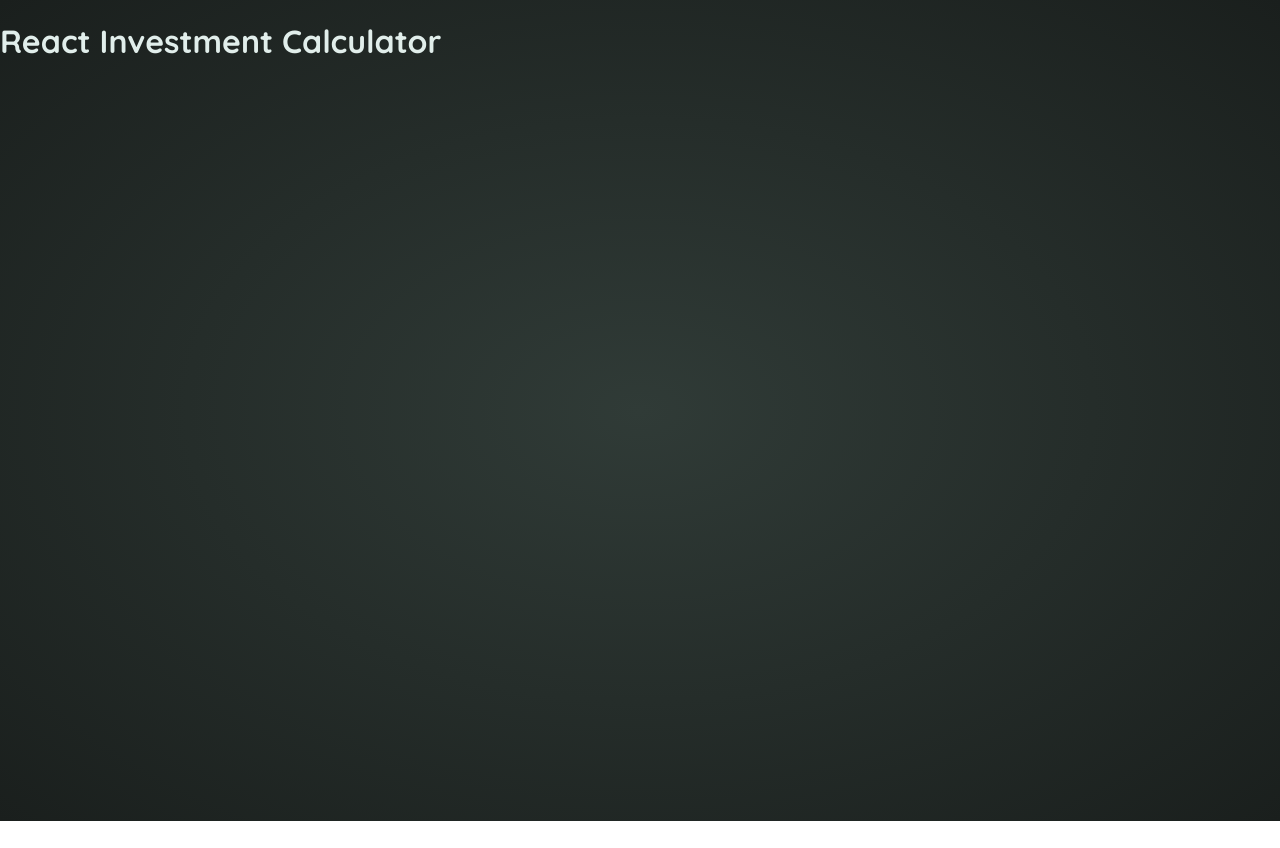
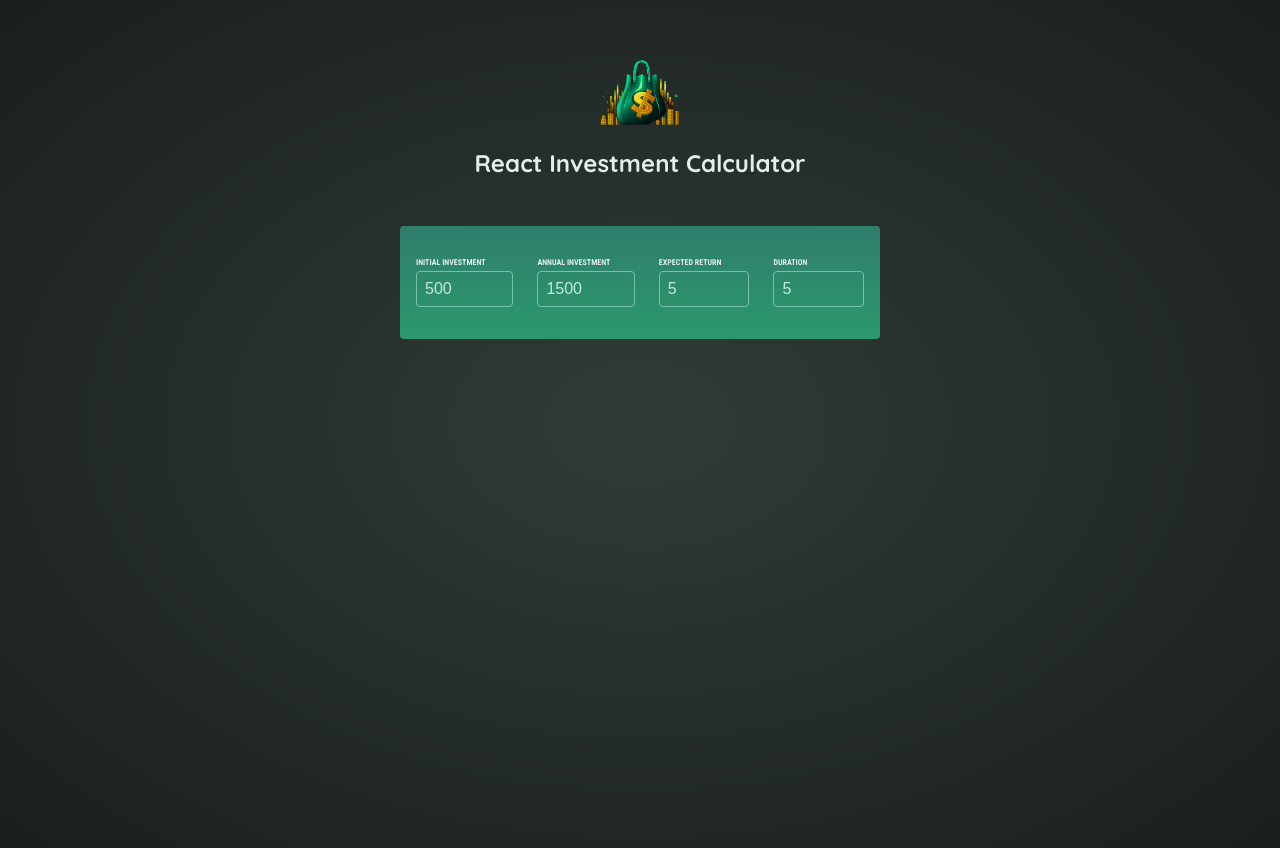
Before and after one commit to rdpfeifle/investment-calculator, a React (Vite) app: page / in a window 1280 px wide. Before the commit the page ends 821 px from the top, so only its background shows below. Built offline with nearby package versions, Linux system fonts and the light colour scheme.

Commit message:
Create UserInput component and its inputs

```diff
--- a/src/App.jsx
+++ b/src/App.jsx
@@ -1,7 +1,13 @@
+import { Header } from "./components/Header";
+import { UserInput } from "./components/UserInput";
+
 function App() {
   return (
-    <h1>React Investment Calculator</h1>
-  )
+    <>
+      <Header />
+      <UserInput />
+    </>
+  );
 }
 
-export default App
+export default App;
--- a/src/components/UserInput.jsx
+++ b/src/components/UserInput.jsx
@@ -1,3 +1,73 @@
+import { useState } from "react";
+
+const initialValues = {
+  initialInvestment: 500,
+  annualInvestment: 1500,
+  expectedReturn: 5,
+  duration: 5,
+};
+
 export function UserInput() {
-  return <div></div>;
+  const [userInput, setUserInput] = useState(initialValues);
+
+  const { initialInvestment, annualInvestment, expectedReturn, duration } =
+    userInput;
+
+  const handleInputChange = (e) => {
+    const { name, value } = e.target;
+
+    setUserInput((prevUserInput) => ({
+      ...prevUserInput,
+      [name]: value,
+    }));
+  };
+
+  return (
+    <section id="user-input">
+      <div className="input-group">
+        <p>
+          <label>Initial Investment</label>
+          <input
+            type="number"
+            value={initialInvestment}
+            name="initialInvestment"
+            onChange={handleInputChange}
+            required
+          />
+        </p>
+        <p>
+          <label>Annual Investment</label>
+          <input
+            type="number"
+            value={annualInvestment}
+            onChange={handleInputChange}
+            name="annualInvestment"
+            required
+          />
+        </p>
+        <div className="input-group">
+          <p>
+            <label>Expected Return</label>
+            <input
+              type="number"
+              value={expectedReturn}
+              onChange={handleInputChange}
+              name="expectedReturn"
+              required
+            />
+          </p>
+          <p>
+            <label>Duration</label>
+            <input
+              type="number"
+              value={duration}
+              onChange={handleInputChange}
+              name="duration"
+              required
+            />
+          </p>
+        </div>
+      </div>
+    </section>
+  );
 }
```
